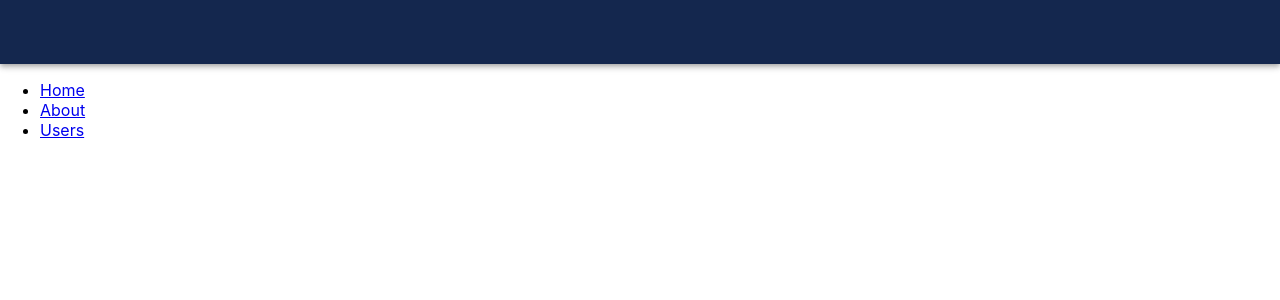
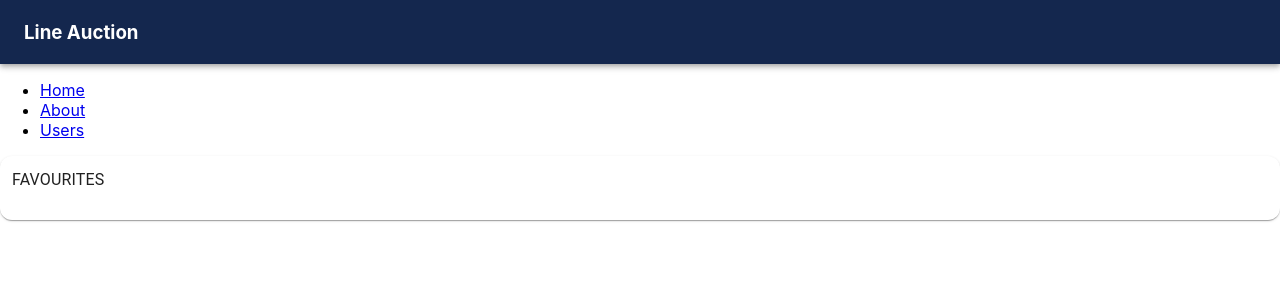
Before and after one commit to yooooyyooooy/line_auction, a React (Create React App) app: page / in a window 1280 px wide. Shown: the top 300 px of the page. Built offline with nearby package versions, Linux system fonts and the light colour scheme.

Commit message:
add : card components

```diff
--- a/package.json
+++ b/package.json
@@ -4,6 +4,7 @@
   "private": true,
   "dependencies": {
     "@material-ui/core": "^4.11.0",
+    "@material-ui/icons": "^4.9.1",
     "@testing-library/jest-dom": "^5.11.4",
     "@testing-library/react": "^11.1.0",
     "@testing-library/user-event": "^12.1.10",
--- a/src/components/App.js
+++ b/src/components/App.js
@@ -1,5 +1,6 @@
 import React from "react";
-import Navbar from "./Navbar"
+import Navbar from "./Navbar";
+import FavoritesCard from "./FavoritesCard";
 import {
   BrowserRouter as Router,
   Switch,
@@ -11,7 +12,7 @@ export default function App() {
   return (
     <Router>
       <div>
-        <Navbar></Navbar>
+        <Navbar/>
         <nav>
           <ul>
             <li>
@@ -46,7 +47,7 @@ export default function App() {
 }
 
 function Home() {
-  return <div><navbar/></div>
+  return <div><FavoritesCard/></div>
 }
 
 function About() {
--- /dev/null
+++ b/src/components/FavoritesCard.js
@@ -0,0 +1,22 @@
+import React from "react"
+
+//Components
+import {Box, List,Typography} from "@material-ui/core"
+import RoundPaper from "./RoundPaper"
+
+function FavoritesCard(){
+  return (
+    <Box>
+      <RoundPaper>
+        <Typography>
+          FAVOURITES
+        </Typography>
+        <List>
+
+        </List>
+      </RoundPaper>
+    </Box>
+  )
+}
+
+export default FavoritesCard
--- a/src/components/Navbar.js
+++ b/src/components/Navbar.js
@@ -1,11 +1,12 @@
 import React from "react"
-import {AppBar,Toolbar} from "@material-ui/core"
+import {AppBar,Toolbar,Menu} from "@material-ui/core"
 import colors from "../styles/colors.js"
 
 export default function Navbar() {
     return (
         <AppBar style={{backgroundColor:colors.darkBlue}} position="sticky">
             <Toolbar>
+                <h3>Line Auction</h3>
             </Toolbar>
         </AppBar>
     )
--- /dev/null
+++ b/src/components/RoundPaper.js
@@ -0,0 +1,5 @@
+import { Paper, styled } from "@material-ui/core"
+
+const RoundPaper = styled(Paper)({ padding: 12, borderRadius: 12 })
+
+export default RoundPaper
```
Also changed, not shown: src/components/GreenButton.js (added, +9 -0 lines), src/components/HistoryCard.js (added, +22 -0 lines), src/components/OngoingCard.js (added, +22 -0 lines), src/components/ShopsCard.js (added, +22 -0 lines), src/pages/Home.js (added, +21 -0 lines), 1 other file (tests, documents, lock files or other folders).
